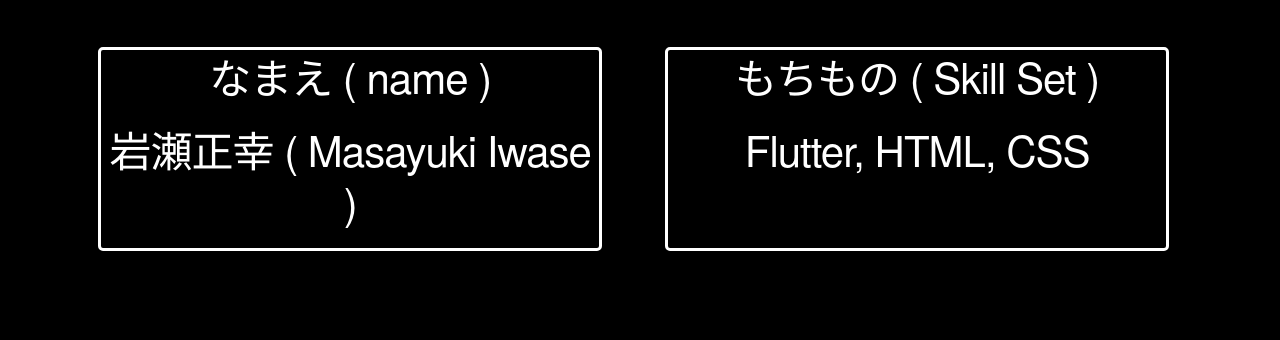
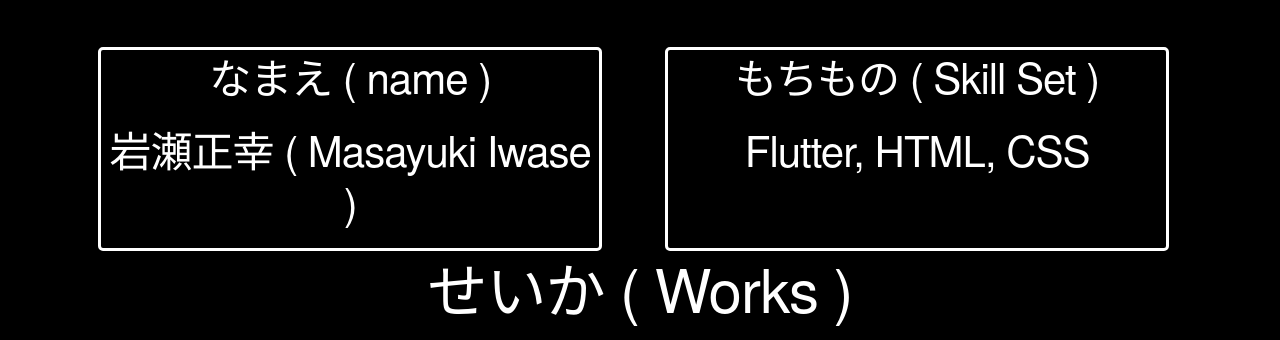
Before and after one commit to sugoroku525/MyPortfolio, a plain HTML site: page docs/index.html in a window 1280 px wide. Shown: the part 988-1328 px from the top of the page. Drawn offline with nearby package versions, Linux system fonts and the light colour scheme.

Commit message:
微修正

```diff
--- a/docs/index.html
+++ b/docs/index.html
@@ -47,8 +47,6 @@
                 <h2>Flutter, HTML, CSS </h2>
             </div>
         </div>
-        <div class="space2">
-        </div>
     <div class="container">
         <h1>せいか ( Works ) </h1>
         <div class="work_row">
```
